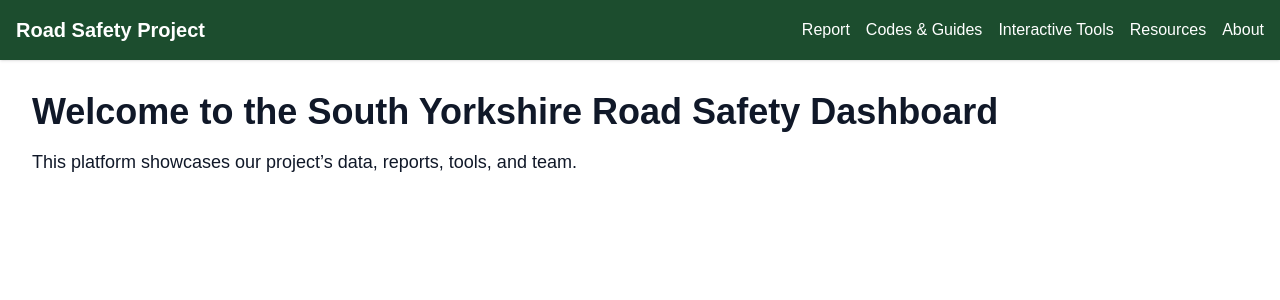
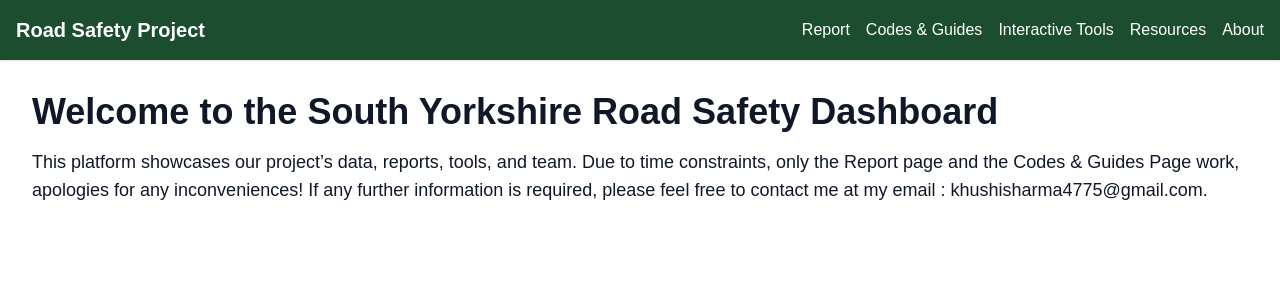
Before and after one commit to KhushiSharma0/phy346-road-safety-portfolio, a Next.js app: page / in a window 1280 px wide. Shown: the top 300 px of the page. Built offline with nearby package versions, Linux system fonts and the light colour scheme.

Commit message:
Update homepage text

```diff
--- a/src/constants/texts.ts
+++ b/src/constants/texts.ts
@@ -13,7 +13,7 @@ export const siteTexts = {
   },
   homepage: {
     welcomeHeading: "Welcome to the South Yorkshire Road Safety Dashboard",
-    welcomeText: "This platform showcases our project’s data, reports, tools, and team.",
+    welcomeText: "This platform showcases our project’s data, reports, tools, and team. Due to time constraints, only the Report page and the Codes & Guides Page work, apologies for any inconveniences! If any further information is required, please feel free to contact me at my email : khushisharma4775@gmail.com.",
   },
 
 
```
